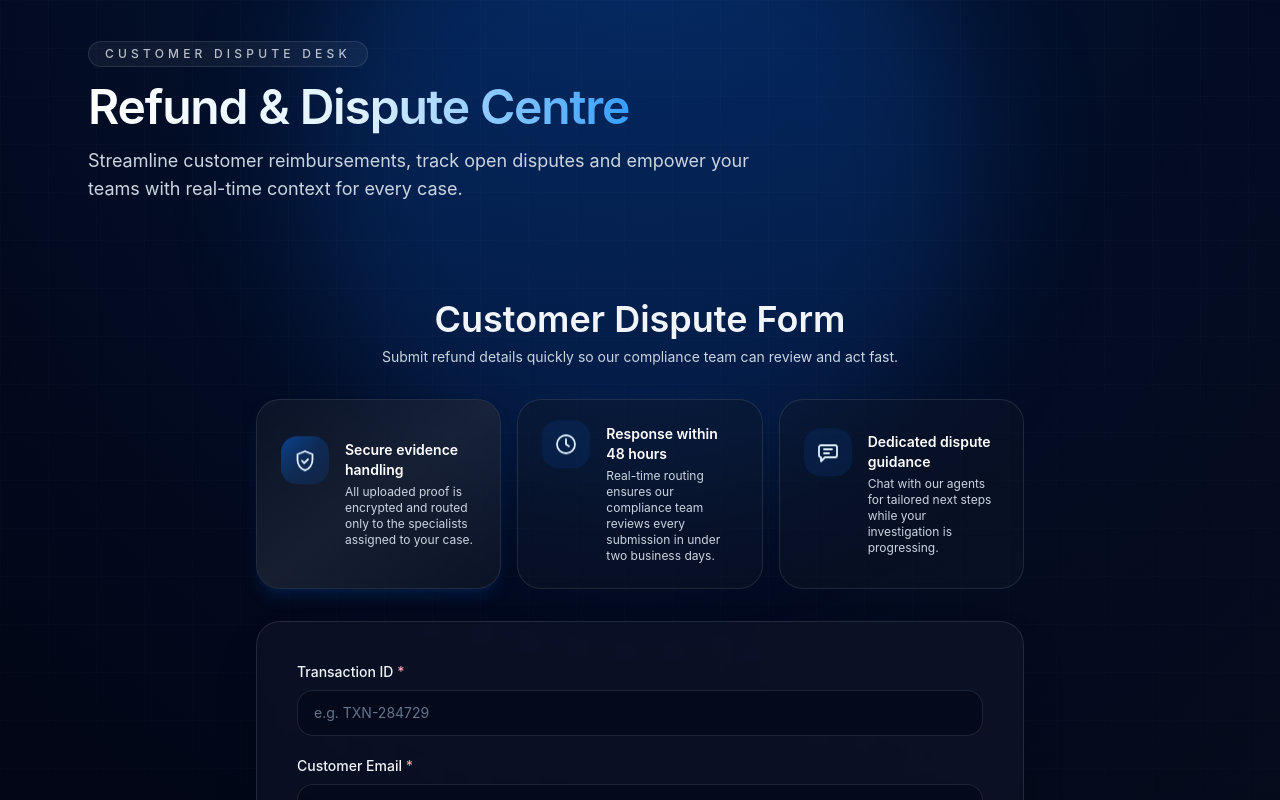
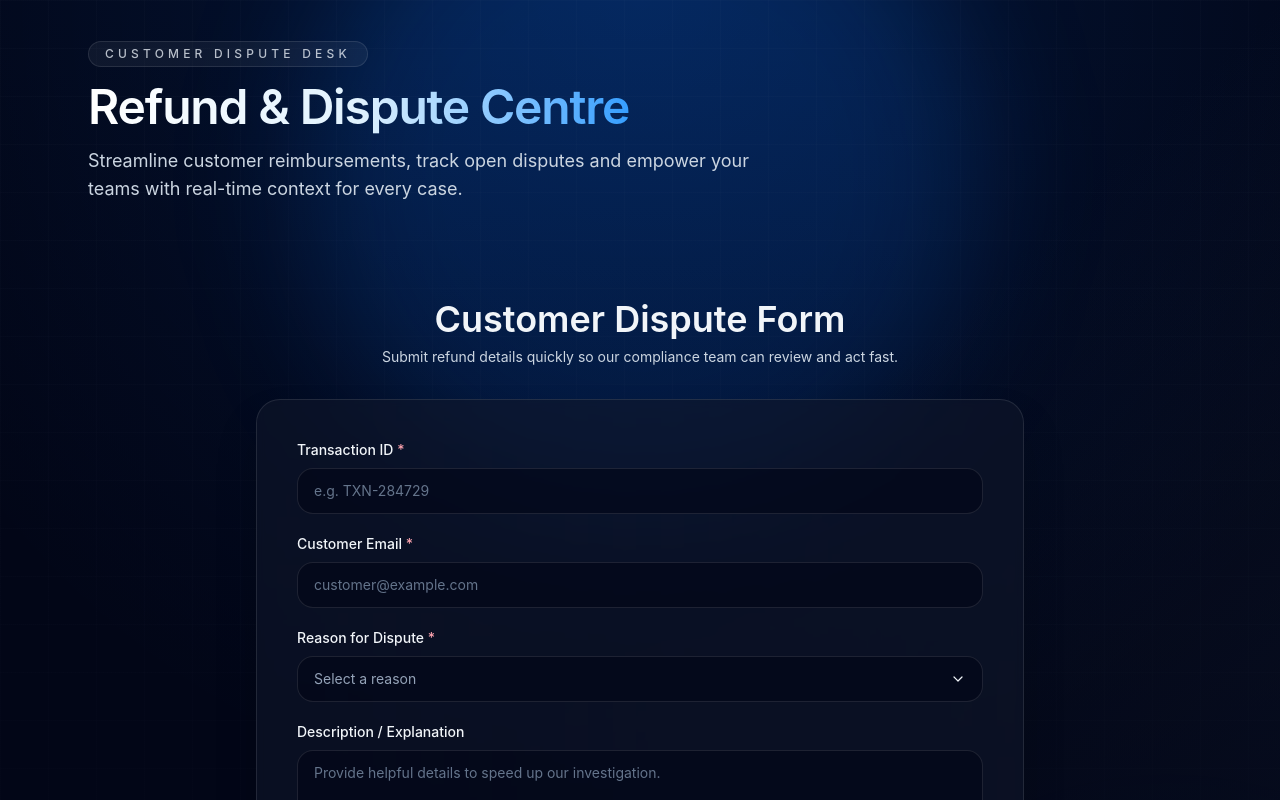
Before and after one commit to Lazyruther/Customer-Disputes-, a Next.js app: page / in a window 1280 px wide. Shown: the top 800 px of the page. Built offline with nearby package versions, Linux system fonts and the light colour scheme.

Commit message:
Remove dispute assistance highlight widgets

```diff
--- a/app/page.tsx
+++ b/app/page.tsx
@@ -44,67 +44,6 @@ const requiredFields: (keyof RefundFormData)[] = ["transactionId", "customerEmai
 
 type IconProps = ComponentPropsWithoutRef<"svg">;
 
-type HighlightCard = {
-  title: string;
-  description: string;
-  Icon: (props: IconProps) => JSX.Element;
-};
-
-function ShieldIcon(props: IconProps) {
-  return (
-    <svg
-      viewBox="0 0 24 24"
-      fill="none"
-      stroke="currentColor"
-      strokeWidth={1.8}
-      strokeLinecap="round"
-      strokeLinejoin="round"
-      aria-hidden="true"
-      {...props}
-    >
-      <path d="M12 3 4.5 6v5.5c0 4.9 3.3 9.7 7.5 10.5 4.2-.8 7.5-5.6 7.5-10.5V6L12 3Z" />
-      <path d="m9 12.5 2.2 2.3L15 11" />
-    </svg>
-  );
-}
-
-function ClockIcon(props: IconProps) {
-  return (
-    <svg
-      viewBox="0 0 24 24"
-      fill="none"
-      stroke="currentColor"
-      strokeWidth={1.8}
-      strokeLinecap="round"
-      strokeLinejoin="round"
-      aria-hidden="true"
-      {...props}
-    >
-      <circle cx="12" cy="12" r="9" />
-      <path d="M12 7v5l3 2" />
-    </svg>
-  );
-}
-
-function ConversationIcon(props: IconProps) {
-  return (
-    <svg
-      viewBox="0 0 24 24"
-      fill="none"
-      stroke="currentColor"
-      strokeWidth={1.8}
-      strokeLinecap="round"
-      strokeLinejoin="round"
-      aria-hidden="true"
-      {...props}
-    >
-      <path d="M5 5h14a2 2 0 0 1 2 2v8a2 2 0 0 1-2 2H9l-4 4v-4H5a2 2 0 0 1-2-2V7a2 2 0 0 1 2-2Z" />
-      <path d="M8 9h8" />
-      <path d="M8 13h5" />
-    </svg>
-  );
-}
-
 function CheckCircleIcon(props: IconProps) {
   return (
     <svg
@@ -123,24 +62,6 @@ function CheckCircleIcon(props: IconProps) {
   );
 }
 
-const highlightCards: HighlightCard[] = [
-  {
-    title: "Secure evidence handling",
-    description: "All uploaded proof is encrypted and routed only to the specialists assigned to your case.",
-    Icon: ShieldIcon
-  },
-  {
-    title: "Response within 48 hours",
-    description: "Real-time routing ensures our compliance team reviews every submission in under two business days.",
-    Icon: ClockIcon
-  },
-  {
-    title: "Dedicated dispute guidance",
-    description: "Chat with our agents for tailored next steps while your investigation is progressing.",
-    Icon: ConversationIcon
-  }
-];
-
 const reasonOptions = [
   "Product not received",
   "Service issue",
@@ -158,7 +79,6 @@ export default function RefundRequestPage() {
   const [touched, setTouched] = useState<TouchedFields>(initialTouched);
   const [successMessage, setSuccessMessage] = useState<string | null>(null);
   const [fileInputKey, setFileInputKey] = useState(0);
-  const [activeHighlight, setActiveHighlight] = useState<string>(highlightCards[0]?.title ?? "");
   const [isReasonMenuOpen, setIsReasonMenuOpen] = useState(false);
   const reasonMenuRef = useRef<HTMLDivElement | null>(null);
 
@@ -358,60 +278,6 @@ export default function RefundRequestPage() {
             Submit refund details quickly so our compliance team can review and act fast.
           </p>
         </header>
-
-        <section
-          className="grid gap-4 sm:grid-cols-2 lg:grid-cols-3"
-          aria-label="Dispute assistance highlights"
-        >
-          {highlightCards.map(({ title, description, Icon }) => {
-            const isActive = title === activeHighlight;
-            return (
-              <button
-                key={title}
-                type="button"
-                onClick={() => setActiveHighlight(title)}
-                onFocus={() => setActiveHighlight(title)}
-                onMouseEnter={() => setActiveHighlight(title)}
-                className={`group relative overflow-hidden rounded-3xl border border-white/10 bg-slate-900/40 p-6 text-left transition-transform duration-300 ease-in-out focus-visible:outline-none focus-visible:ring-2 focus-visible:ring-brand-300 active:scale-95 ${
-                  isActive
-                    ? "border-brand-400/60 bg-slate-900/70 shadow-lg shadow-brand-900/40"
-                    : "hover:-translate-y-1 hover:scale-[1.02] hover:border-brand-400/50 hover:bg-slate-900/60 hover:shadow-lg hover:shadow-brand-900/30"
-                }`}
-                aria-pressed={isActive}
-              >
-                <span
-                  className={`pointer-events-none absolute -inset-px bg-gradient-to-br from-brand-500/0 via-white/5 to-white/0 opacity-0 transition duration-500 ease-out ${
-                    isActive ? "opacity-100" : "group-hover:opacity-100"
-                  }`}
-                  aria-hidden="true"
-                />
-                <div className="relative flex items-start gap-4">
-                  <span
-                    className={`icon-float relative flex h-12 w-12 flex-shrink-0 items-center justify-center rounded-2xl bg-brand-500/10 text-brand-100 transition duration-500 ease-out ${
-                      isActive ? "icon-pop" : ""
-                    }`}
-                  >
-                    <span
-                      className={`absolute inset-0 rounded-2xl bg-gradient-to-br from-brand-500/40 via-brand-500/10 to-transparent opacity-0 transition duration-500 ease-out ${
-                        isActive
-                          ? "opacity-100"
-                          : "group-hover:opacity-100 group-focus-visible:opacity-100"
-                      }`}
-                      aria-hidden="true"
-                    />
-                    <Icon
-                      className="relative h-6 w-6 transition duration-500 ease-out group-hover:-translate-y-0.5 group-hover:rotate-3 group-hover:scale-110 group-focus-visible:-translate-y-0.5 group-focus-visible:-rotate-3 group-focus-visible:scale-110"
-                    />
-                  </span>
-                  <div className="space-y-1">
-                    <p className="text-sm font-semibold text-white">{title}</p>
-                    <p className="text-xs text-slate-300">{description}</p>
-                  </div>
-                </div>
-              </button>
-            );
-          })}
-        </section>
 
         {successMessage && (
           <button
```
